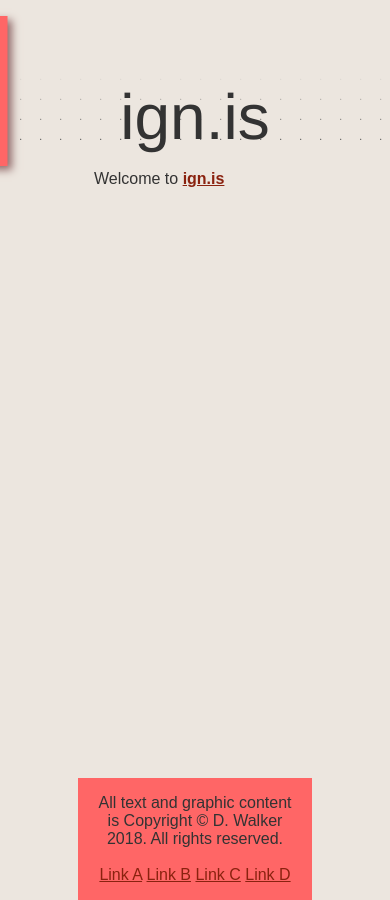
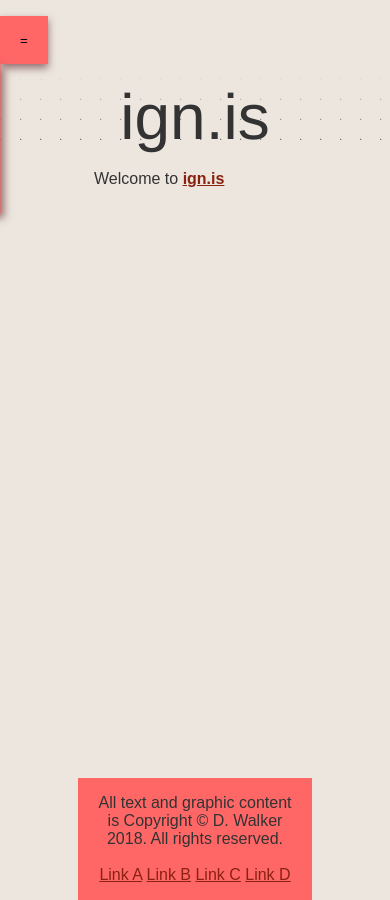
Before and after one commit to DaveDevsGames/ignis-site, a Jekyll site: the page built from index.md, in a window 390 px wide. Built offline with Jekyll 4.4.1, drawn with Linux system fonts in a browser that asks for light colours.

Commit message:
Script and CSS for show/hide nav on narrow media.

```diff
--- a/_includes/header.html
+++ b/_includes/header.html
@@ -1,5 +1,6 @@
 <header>
-  <nav>
+  <button type="button" id="nav-button">=</button>
+  <nav id="nav-box">
     <a href="/">Front Page</a>
     <a href="/">Dungeon Maps</a>
     <a href="/">5e Adventures</a>
--- a/_layouts/default.html
+++ b/_layouts/default.html
@@ -13,5 +13,6 @@
       </section>
     </main>
     {% include footer.html %}
+    <script src="/assets/script/nav.js"></script>
   </body>
 </html>
--- a/assets/css/main.scss
+++ b/assets/css/main.scss
@@ -90,7 +90,7 @@
 
   nav {
     position: fixed;
-    z-index: 2;
+    z-index: 3;
     width: 100%;
     margin: 1rem 0 0 0;
     padding: $side-padding;
@@ -111,12 +111,24 @@
     }
   }
 
-  @media only screen and (max-width: 600px){
+  button {
+    position: fixed;
+    z-index: 2;
+    margin: 1rem 0 0 0;
+    width: 3rem;
+    height: 3rem;
+    display: none;
+    background-color: $nav-color1;
+    box-shadow: 0px 4px 8px $nav-color-shadow;
+    border: 0;
+  }
+
+  @media only screen and (max-width: 750px){
     nav {
       width: auto;
       padding: 0;
       box-shadow: 4px 4px 8px $nav-color-shadow;
-      transform: translateX(-95%);
+      transform: translate(-100%, 3rem);
       transition: transform 0.5s ease;
 
       a {
@@ -124,21 +136,9 @@
       }
     }
 
-    nav:hover {
-      transform: translateX(0);
+    button {
+      display: block;
     }
-
-    /*nav:before {
-      content: '=';
-      padding: $box-padding;
-      display: inline-block;
-      text-decoration: none;
-      color: inherit;
-    }
-
-    nav:hover:before {
-      background-color: $nav-color2;
-    }*/
   }
 }
 
--- /dev/null
+++ b/assets/script/nav.js
@@ -0,0 +1,25 @@
+var nav_button = document.getElementById('nav-button');
+var nav_box = document.getElementById('nav-box');
+var nav_open = false;
+
+// CSS controls the display of the button and initial transform of the nav
+// on narrow media. The button simply modifies the transform.
+nav_button.onclick = function(){
+  if(nav_open) {
+    nav_box.style.transform = 'translate(-100%, 3rem)';
+    nav_open = false;
+  }
+  else {
+    nav_box.style.transform = 'translate(0, 3rem)';
+    nav_open = true;
+  }
+};
+
+// Resests the css transform when the window resizes. This prevents js from
+// overriding the default css for the nav after the nav button has been
+// clicked.
+document.body.onresize = function(){
+  if(nav_box.style.transform != '') {
+    nav_box.style.transform = '';
+  }
+};
```
